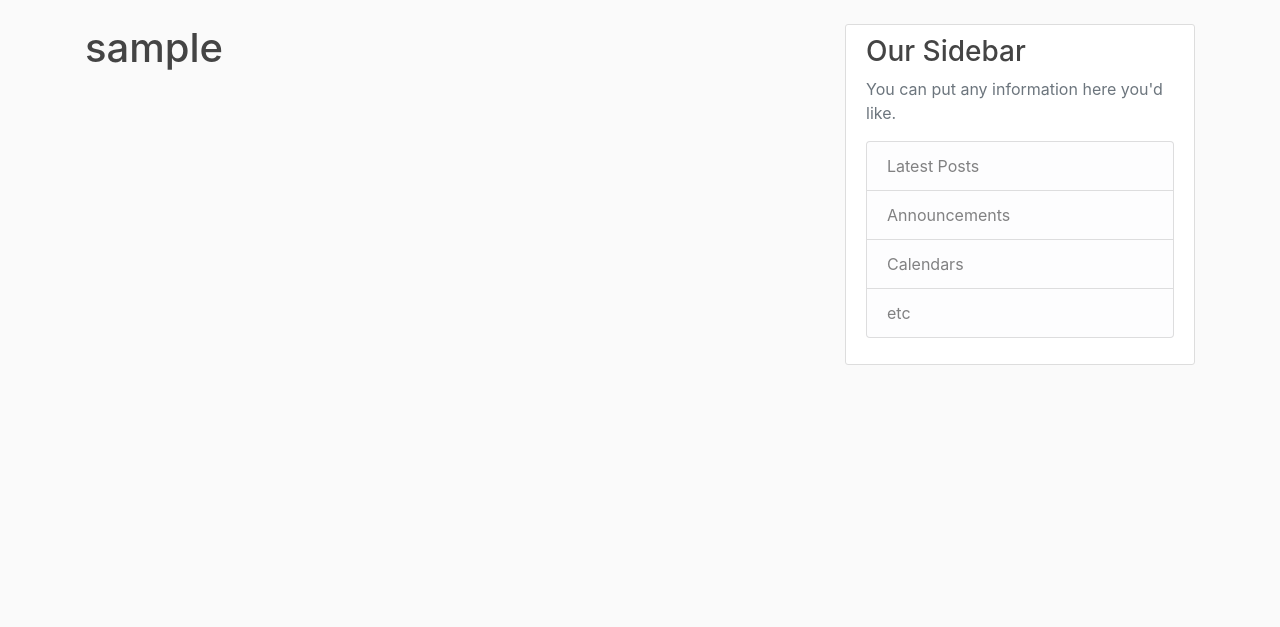
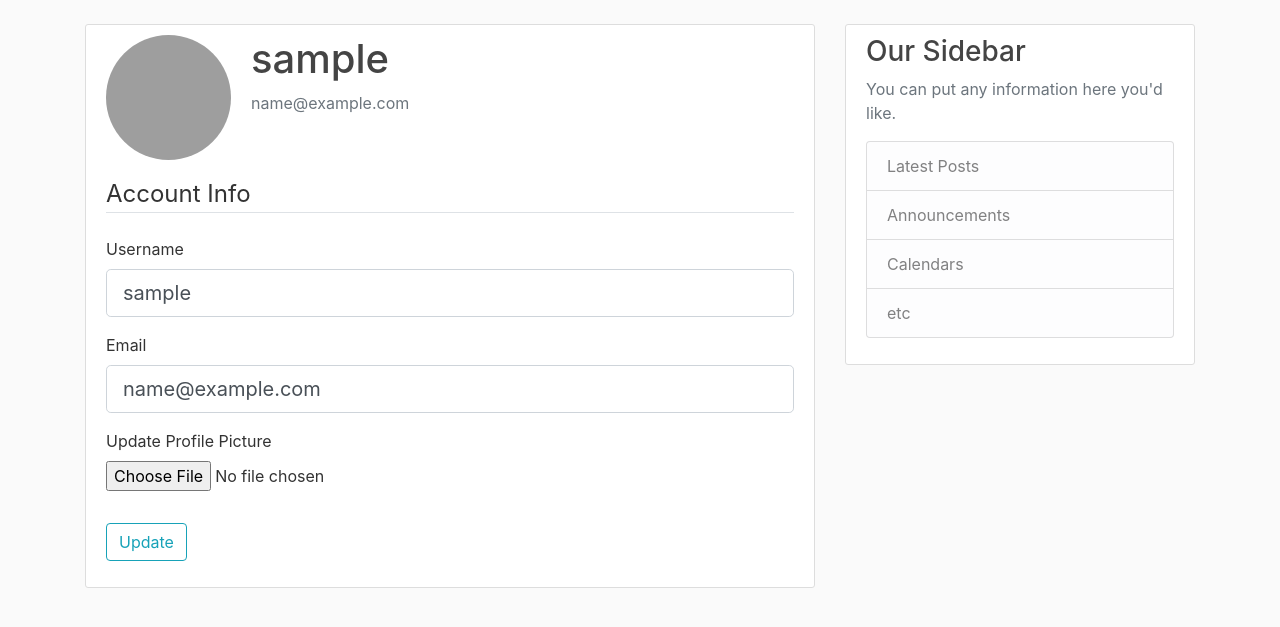
Before and after one commit to harryarthur/Flask-Blog, a Flask app: page /account in a window 1280 px wide. Shown: the part 56-683 px from the top of the page. Run offline with Flask 2, Linux system fonts and the light colour scheme; the visitor is signed in with stand-in values (Sample User, id 1); data comes from the database, SQL or seed files in the repository; some libraries are stand-ins or nearby versions; grey boxes are pictures that could not be loaded.

Commit message:
User account and Profile picture functionality added with automatic resizing

```diff
--- a/flaskblog/forms.py
+++ b/flaskblog/forms.py
@@ -1,4 +1,6 @@
 from flask_wtf import FlaskForm
+from flask_wtf.file import FileField, FileAllowed
+from flask_login import current_user
 from wtforms import StringField, PasswordField, SubmitField, BooleanField
 from wtforms.validators import DataRequired, Length, Email, EqualTo, ValidationError
 from flaskblog.models import User
@@ -35,3 +37,22 @@ class LoginForm(FlaskForm):
     password = PasswordField('Password', validators=[DataRequired()])
     remember = BooleanField('Remember Me')
     submit = SubmitField('Login')
+
+
+class UpdateAccountForm(FlaskForm):
+    username = StringField('Username',validators=[DataRequired(), Length(min=2, max=20)])
+    email = StringField('Email',validators=[DataRequired(), Email()])
+    picture = FileField('Update Profile Picture',validators=[FileAllowed(['jpg','png'])])
+    submit = SubmitField('Update')
+
+    def validate_username(self, username):
+        if username.data != current_user.username:
+            user = User.query.filter_by(username=username.data).first()
+            if user:
+               raise ValidationError('That username is taken. Please choose a different one.')
+
+    def validate_email(self, email):
+        if email.data != current_user.email:
+            user = User.query.filter_by(email=email.data).first()
+            if user:
+	            raise ValidationError('That email is taken. Please choose a different one.')
--- a/flaskblog/routes.py
+++ b/flaskblog/routes.py
@@ -1,6 +1,9 @@
+import os
+import secrets
+from PIL import Image
 from flask import render_template, url_for, flash, redirect, request
 from flaskblog import app, db, bcrypt
-from flaskblog.forms import RegistrationForm, LoginForm
+from flaskblog.forms import RegistrationForm, LoginForm, UpdateAccountForm
 from flaskblog.models import User, Post
 from flask_login import login_user, current_user, logout_user, login_required
 
@@ -67,7 +70,36 @@ def logout():
     logout_user()
     return redirect(url_for('home'))
 
-@app.route("/account")
+def save_picture(form_picture):
+    random_hex = secrets.token_hex(8)
+    _, f_ext = os.path.splitext(form_picture.filename)
+    picture_fn = random_hex + f_ext
+    picture_path = os.path.join(app.root_path, 'static/profile_pics', picture_fn)
+
+    output_size = (125, 125)
+    i = Image.open(form_picture)
+    i.thumbnail(output_size)
+    i.save(picture_path)
+
+    return picture_fn
+
+
+@app.route("/account", methods=['GET', 'POST'])
 @login_required
 def account():
-    return render_template('account.html', title='Account')
+    form = UpdateAccountForm()
+    if form.validate_on_submit():
+        if form.picture.data:
+            picture_file = save_picture(form.picture.data)
+            current_user.image_file = picture_file
+        current_user.username = form.username.data
+        current_user.email = form.email.data
+        db.session.commit()
+        flash('Your account has been updated!', 'success')
+        return redirect(url_for('account'))
+    elif request.method == 'GET':
+        form.username.data = current_user.username
+        form.email.data = current_user.email
+    image_file = url_for('static', filename='profile_pics/' + current_user.image_file)
+    return render_template('account.html', title='Account',
+image_file=image_file, form=form)
--- a/flaskblog/templates/account.html
+++ b/flaskblog/templates/account.html
@@ -2,7 +2,64 @@
 {%block content%}
  <!--the templating engine that flask uses is called jinga2 and it allows us to write code here
 within our templates. We open up a code block by using the percntage sign inside curly brackets-->
+<div class="content-section">
+   <div class="media">
+     <img class="rounded-circle account-img" src="{{image_file}}">
+     <div class="media-body">
+       <h2 class="account-heading">{{current_user.username}}</h2>
+       <p class="text-secondary">{{current_user.email}}</p>
+     </div>
+   </div>
+      <form method="POST" action="" enctype ="multipart/form-data">
+         <!--the empty action field indicates that its posted to the same route-->
+         <!--Remeber to wrap variables in double curly braces. Here we are
+          accessing the form instance that we passed into the template-->
+          {{ form.hidden_tag() }}
+          <fieldset class="form-group">
+              <legend class="border-bottom mb-4">Account Info</legend>
+              <div class="form-group">
+          <!--this is to print out the label of the field-->
+                  {{ form.username.label(class="form-control-label") }}
 
-   <h1>{{current_user.username}}</h1>
-
+                  {% if form.username.errors %}
+                      {{ form.username(class="form-control form-control-lg is-invalid") }}
+                      <div class="invalid-feedback">
+                          {% for error in form.username.errors %}
+                              <span>{{ error }}</span>
+                          {% endfor %}
+                      </div>
+                  {% else %}
+          <!--this is to print out the field itself-->
+                      {{ form.username(class="form-control form-control-lg") }}
+          <!--the class attributes are just more bootstrap stuff to make it look nicer-->
+                  {% endif %}
+              </div>
+              <div class="form-group">
+                  {{ form.email.label(class="form-control-label") }}
+                  {% if form.email.errors %}
+                      {{ form.email(class="form-control form-control-lg is-invalid") }}
+                      <div class="invalid-feedback">
+                          {% for error in form.email.errors %}
+                              <span>{{ error }}</span>
+                          {% endfor %}
+                      </div>
+                  {% else %}
+                      {{ form.email(class="form-control form-control-lg") }}
+                  {% endif %}
+              </div>
+               <div class="form-group">
+                  {{ form.picture.label() }}
+                  {{form.picture(class="form-control-file")}}
+                  {% if form.picture.errors %}
+                     {% for error in form.picture.errors %}
+                        <span class="text-danger">{{ error }}</span></br>
+                     {% endfor %}
+                  {% endif %}
+              </div>
+          </fieldset>
+          <div class="form-group">
+              {{ form.submit(class="btn btn-outline-info") }}
+          </div>
+      </form>
+ </div>
 {%endblock content%}
```
